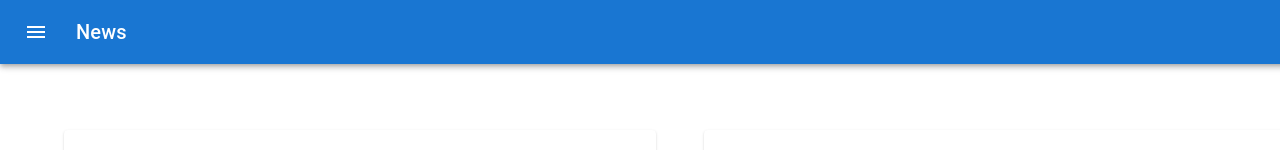
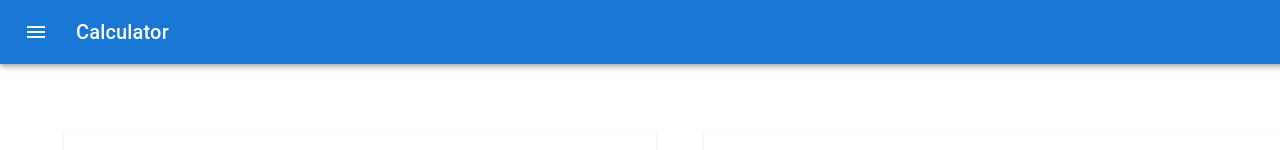
Before and after one commit to mohitmutha/cypress-demo-app, a React (Create React App) app: page / in a window 1280 px wide. Shown: the top 150 px of the page. Built offline with nearby package versions, Linux system fonts and the light colour scheme.

Commit message:
First e2e tests

```diff
--- a/cypress.config.js
+++ b/cypress.config.js
@@ -14,4 +14,10 @@ module.exports = defineConfig({
       bundler: "webpack",
     },
   },
+
+  e2e: {
+    setupNodeEvents(on, config) {
+      // implement node event listeners here
+    },
+  },
 });
--- a/src/components/AppBar.js
+++ b/src/components/AppBar.js
@@ -21,8 +21,8 @@ export default function MyAppBar() {
           >
             <MenuIcon />
           </IconButton>
-          <Typography variant="h6" component="div" sx={{ flexGrow: 1 }}>
-            News
+          <Typography data-testid="page-title" variant="h6" component="div" sx={{ flexGrow: 1 }}>
+            Calculator
           </Typography>
           <Button color="inherit">Login</Button>
         </Toolbar>
```
Also changed, not shown: 2 other files (tests, documents, lock files or other folders).
